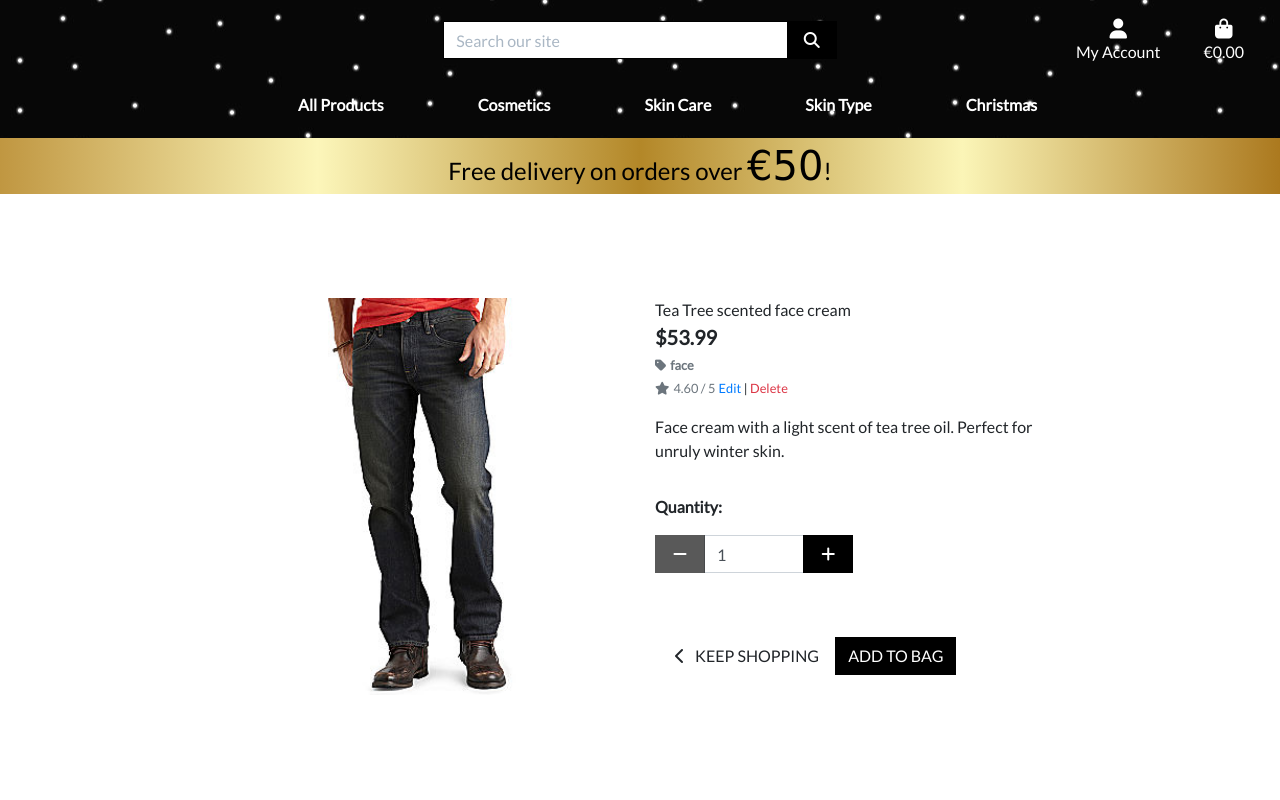
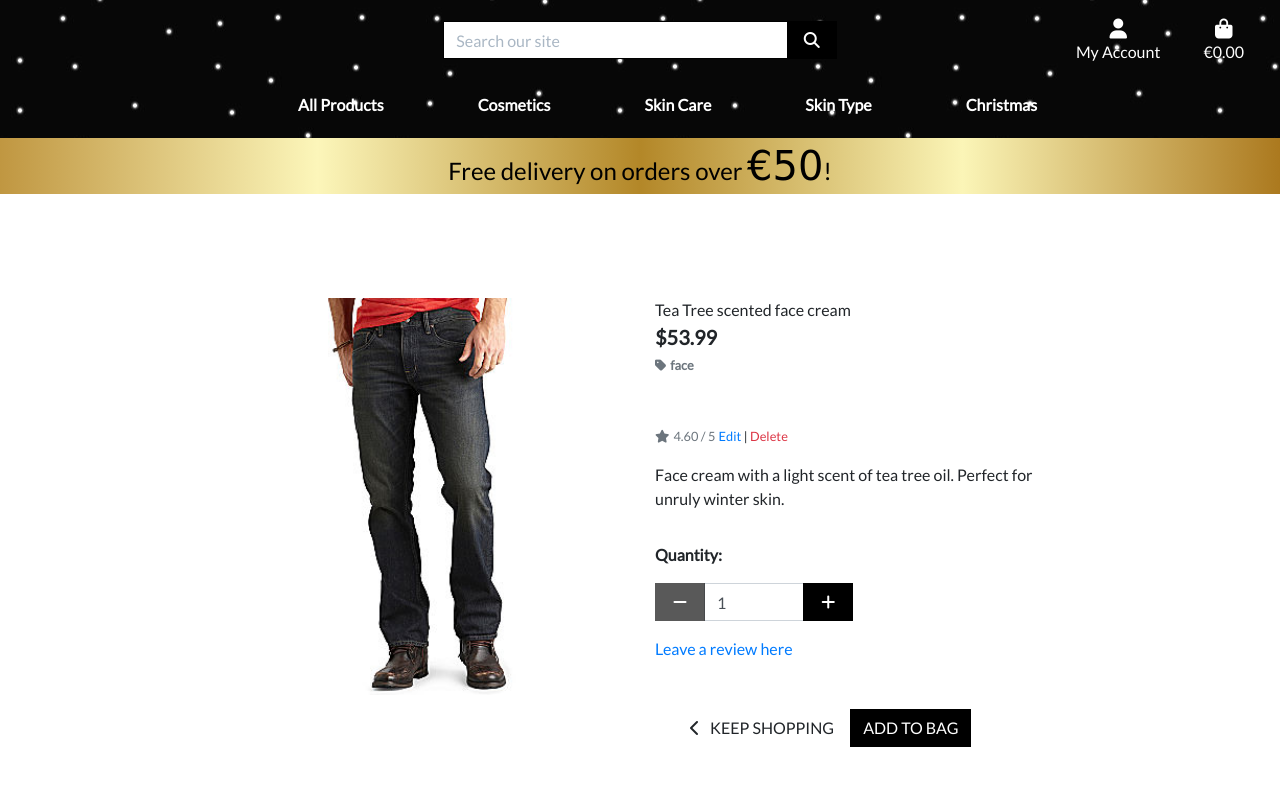
Before and after one commit to irenenev24/ArinBeauty, a Django app: page /products/1/ in a window 1280 px wide. Run offline with Django 3.2, Linux system fonts and the light colour scheme; the visitor is signed in with stand-in values (Sample User, id 1); data comes from the database, SQL or seed files in the repository; some libraries are stand-ins or nearby versions; some web fonts are replaced.

Commit message:
Added some code for reviewing products

```diff
--- a/products/admin.py
+++ b/products/admin.py
@@ -15,11 +15,13 @@ class ProductAdmin(admin.ModelAdmin):
 
     ordering = ('sku',)
 
+
 class CategoryAdmin(admin.ModelAdmin):
     list_display = (
         'friendly_name',
         'name',
     )
 
+
 admin.site.register(Product, ProductAdmin)
 admin.site.register(Category, CategoryAdmin)
--- a/products/models.py
+++ b/products/models.py
@@ -1,4 +1,6 @@
+import uuid
 from django.db import models
+from django.contrib.auth.models import User
 
 
 class Category(models.Model):
--- a/products/templates/products/product_detail.html
+++ b/products/templates/products/product_detail.html
@@ -37,6 +37,7 @@
                         </a>
                     </p>
                     {% endif %}
+                </div>
                     {% if product.rating %}
                         <small class="text-muted"><i class="fas fa-star mr-1"></i>{{ product.rating }} / 5</small>
                     {% else %}
@@ -78,6 +79,12 @@
                                     </div>
                                 </div>
                             </div>
+                            </div>
+                            <div class="reviews">
+                            {% if user.is_authenticated %}
+                                <a href="">Leave a review here</a>
+                            {% endif %}
+                            </div>
                             <div class="col-12">
                                 <a href="{% url 'products' %}" class="btn btn-outline-black rounded-0 mt-5">
                                     <span class="icon">
--- a/products/urls.py
+++ b/products/urls.py
@@ -6,5 +6,7 @@ urlpatterns = [
     path('<int:product_id>/', views.product_detail, name='product_detail'),
     path('add/', views.add_product, name='add_product'),
     path('edit/<int:product_id>/', views.edit_product, name='edit_product'),
-    path('delete/<int:product_id>/', views.delete_product, name='delete_product'),
+    path(
+        'delete/<int:product_id>/', views.delete_product,
+        name='delete_product'),
 ]
--- a/products/views.py
+++ b/products/views.py
@@ -128,7 +128,7 @@ def edit_product(request, product_id):
 
 @login_required
 def delete_product(request, product_id):
-    ### Delete a product from the store ###
+    # Delete a product from the store
     if not request.user.is_superuser:
         messages.error(request, 'Sorry, this service is only for store owners')
         return redirect(reverse('home'))
```
Also changed, not shown: products/forms.py (line endings or trailing spaces), products/migrations/0003_productreview.py (added).
